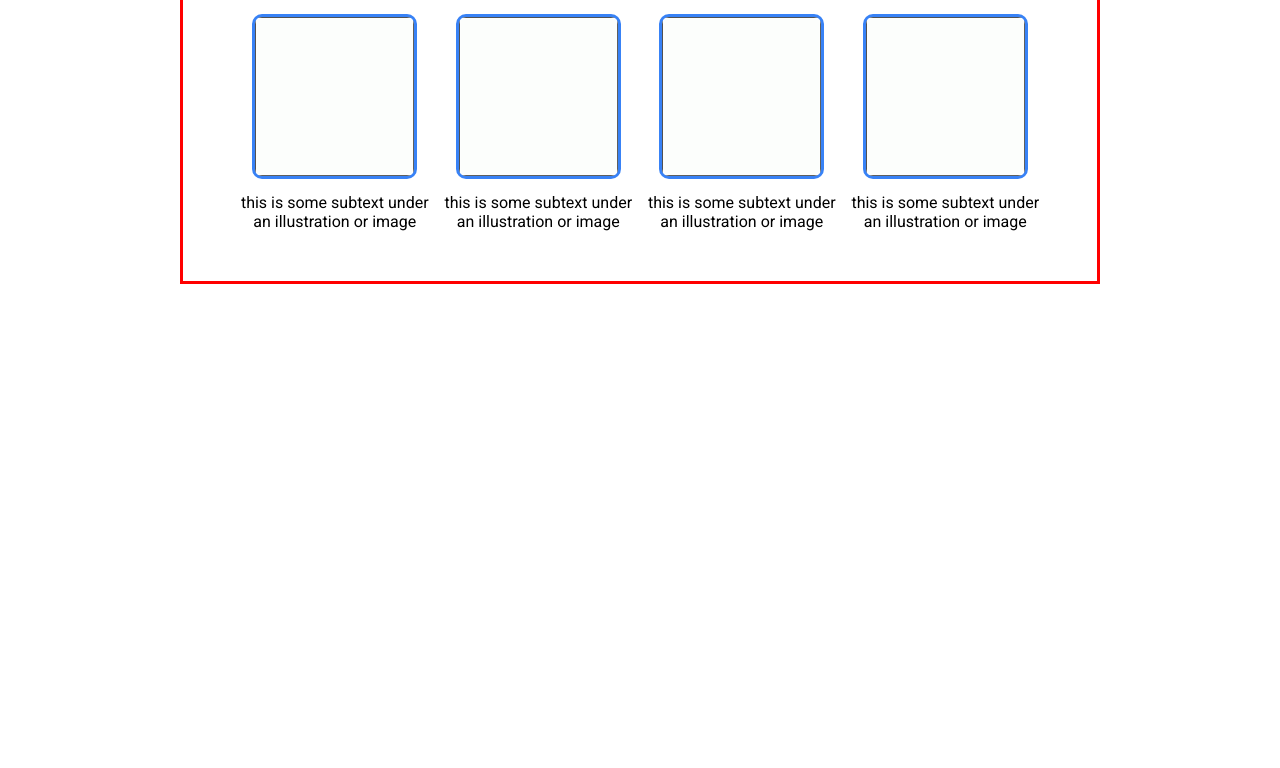
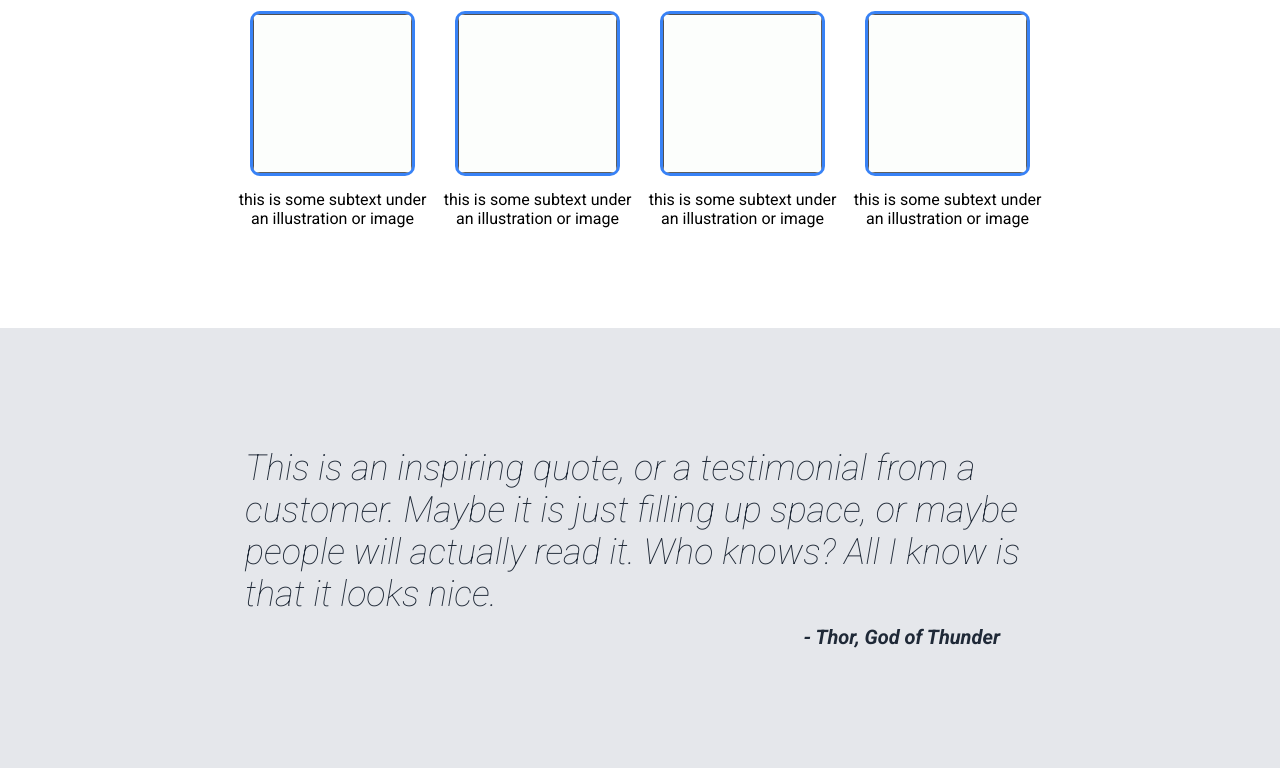
Before and after one commit to bratugues/landing-page, a plain HTML site: page index.html in a window 1280 px wide. Shown: the part 646-1414 px from the top of the page. Before the commit the page ends 930 px from the top, so only its background shows below. Drawn offline with Linux system fonts and the light colour scheme.

Commit message:
Finish quote section

```diff
--- a/css/styles2.css
+++ b/css/styles2.css
@@ -107,7 +107,7 @@ ul {
     align-items: center;
     gap:30px;
     padding: 50px;
-    border: 3px solid red;
+    margin-bottom: 50px;
 }
 
 .infotxt h2{
@@ -129,3 +129,37 @@ ul {
 .listitem p{
     text-align: center;
 }
+
+.third{
+    background-color: #E5E7EB;
+    min-height: 440px;
+}
+
+.quote p{
+    font-size: 36px;
+    font-weight: lighter;
+    font-style: italic;
+    color: #1f2937;
+}
+
+.quote{
+    min-height: 440px;
+    display: flex;
+    flex-direction: column;
+    justify-content: center;
+    align-items: center;
+}
+
+.quotecontent{
+    display: flex;
+    flex-direction: column;
+    gap:10px;
+    max-width: 790px;
+}
+
+#test1{
+    align-self: end;
+    font-weight: bold;
+    font-size: 20px;
+    margin-right: 35px;
+}
--- a/index.html
+++ b/index.html
@@ -46,6 +46,7 @@
         </header>
 
         <main>
+            <section class="second">
             <div class="main-container">
                 <div class="randominfo">
                     <div class="infotxt">
@@ -76,7 +77,20 @@
                     </div>
                 </div>
             </div>
+            </section>
+
+            <section class="third">
+                <div class="main-container">
+                    <div class="quote">
+                        <div class="quotecontent">
+                            <p>This is an inspiring quote, or a testimonial from a customer. Maybe it is just filling up space, or maybe people will actually read it. Who knows? All I know is that it looks nice.</p>
+                            <p id="test1">- Thor, God of Thunder</p>
+                        </div>
+                    </div>
+                </div>
+            </section>
         </main>
+
 </body>
 
 </html>
```
